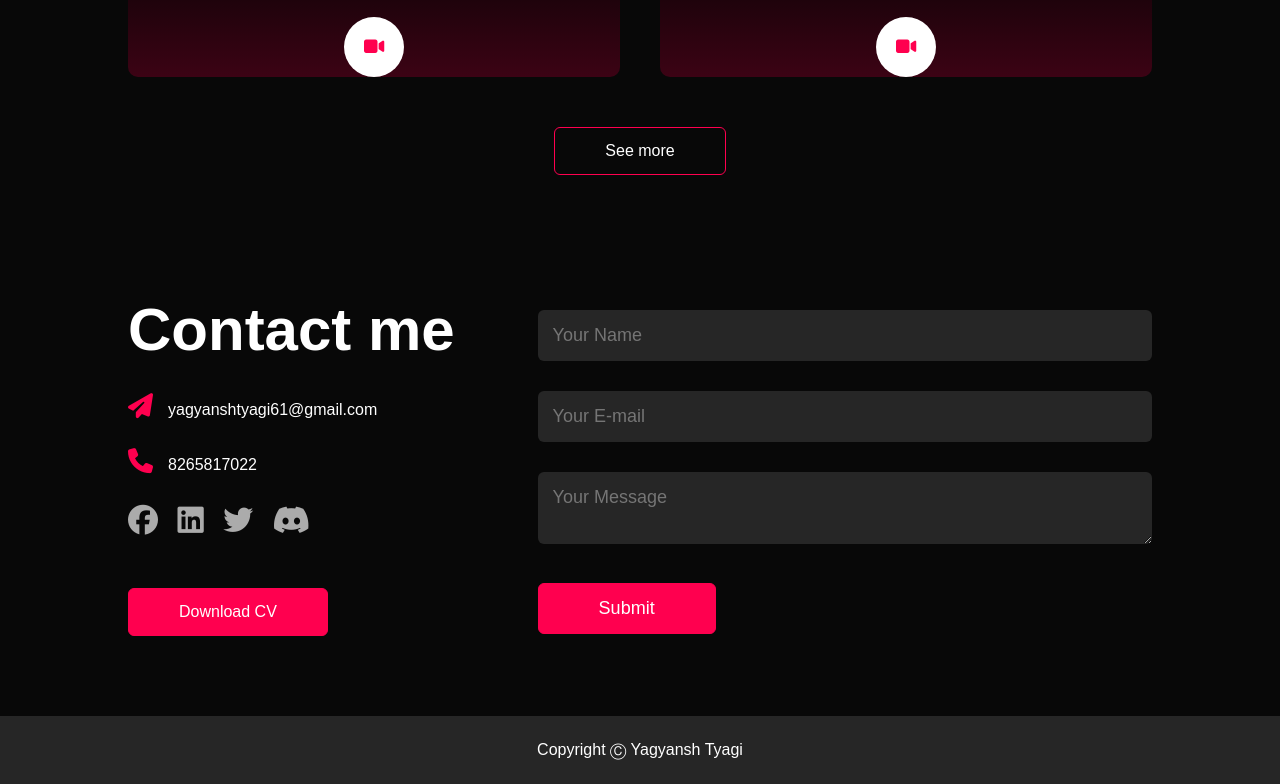
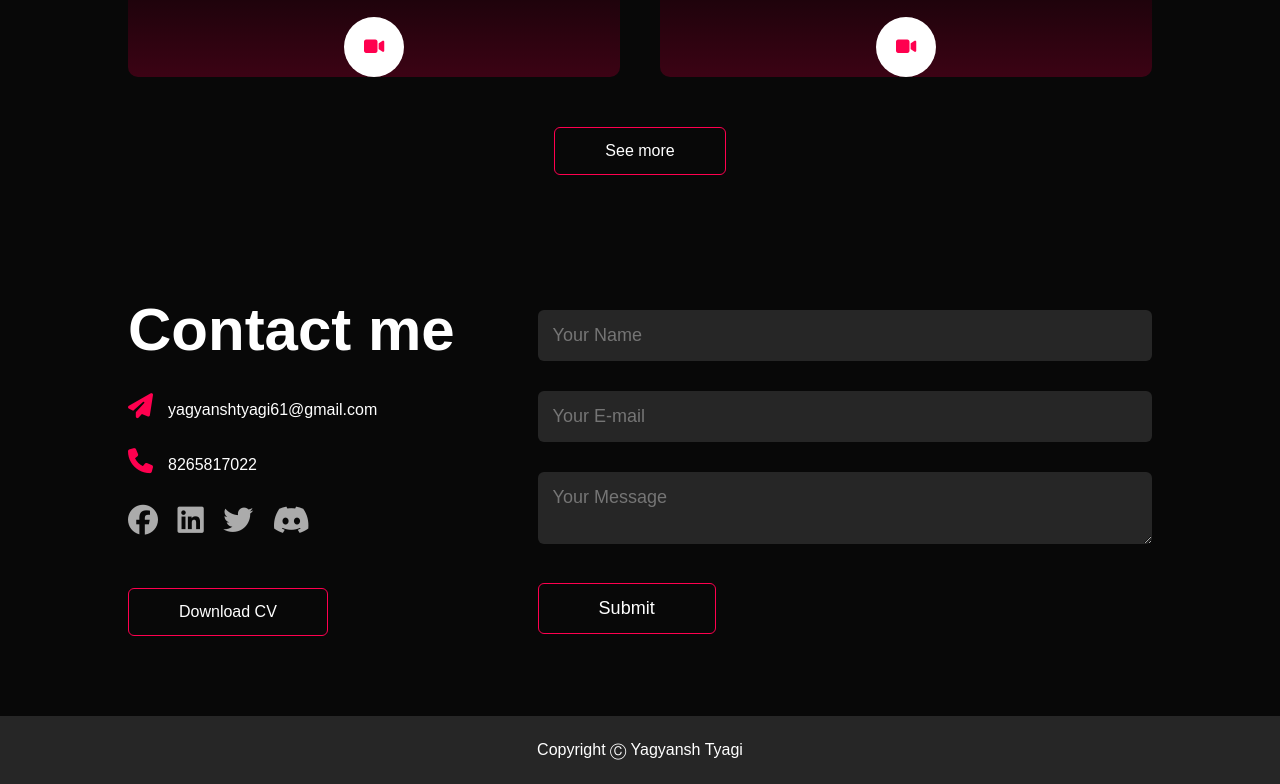
Before and after one commit to LuciferTyagi/Website.github.io, a plain HTML site: page index.html in a window 1280 px wide. Shown: the part 2941-3725 px from the top of the page. Drawn offline with Linux system fonts and the light colour scheme.

Commit message:
Update style.css

```diff
--- a/style.css
+++ b/style.css
@@ -292,8 +292,15 @@ transition: transform 0.5s;
     transform: translateY(-10px);
 }
 .btn.btn2{
+   box-shadow: 0px 0px 0 #ff004f;
+   display: inline-block;
+   background: #080808;
+   transition: 0.5s;
+}
+.btn.btn2:hover{
+    box-shadow: 8px 10px 0 #ff004f;
     display: inline-block;
-    background: #ff004f;
+    background: #080808;
 }
 .contact-right form{
     width: 100%;
```
